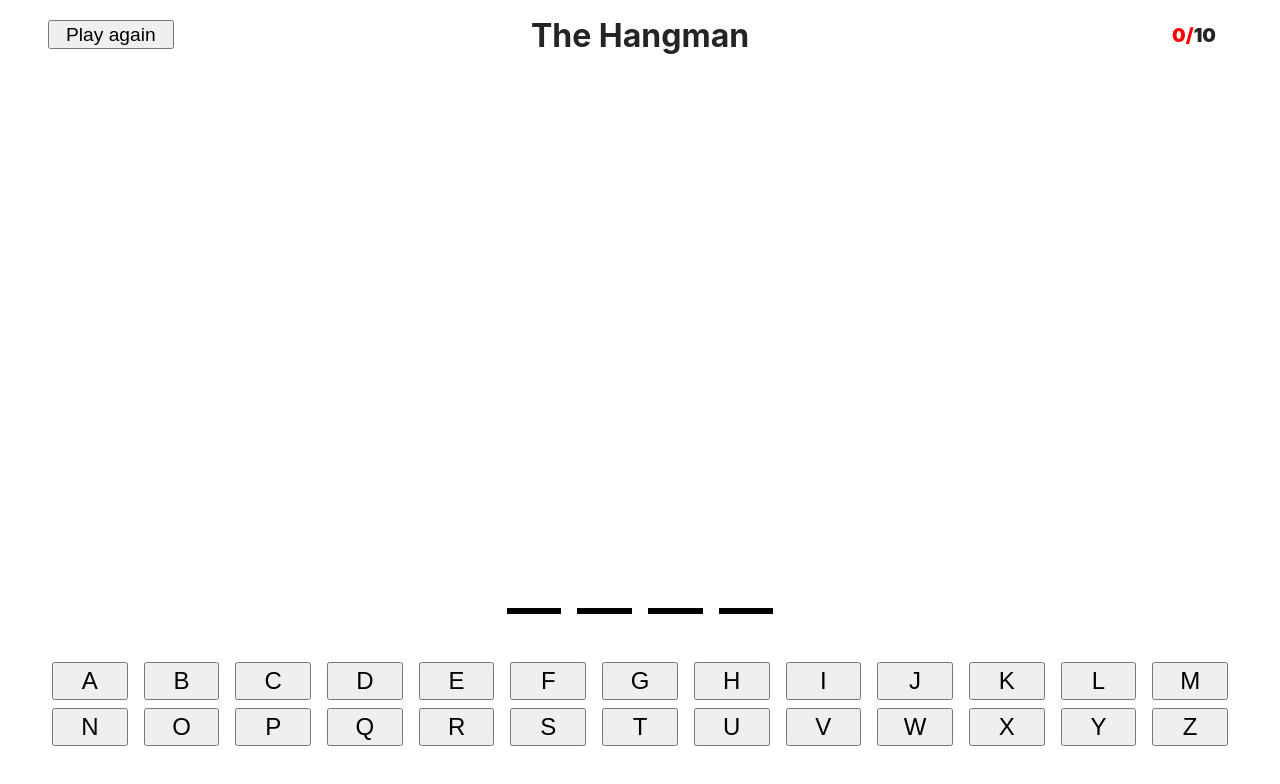
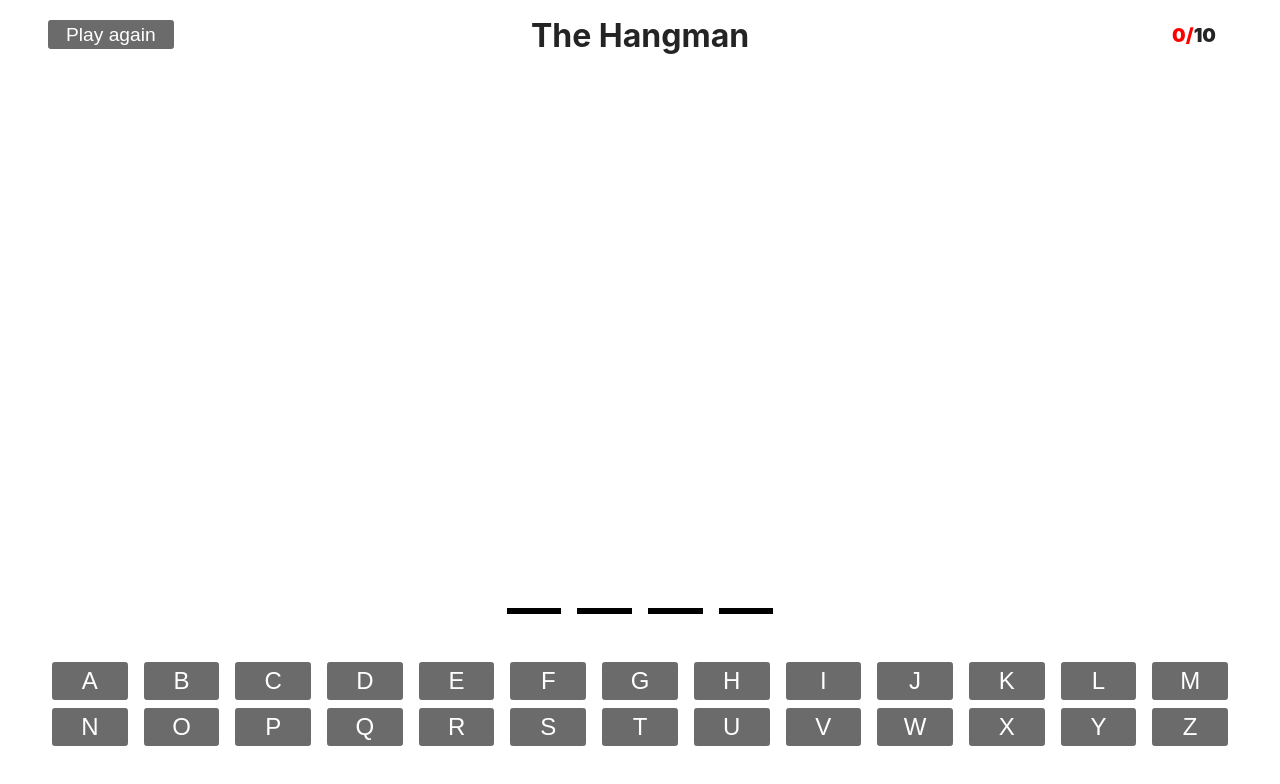
Before and after one commit to kchn9/ts-hangman, a React (Vite) app: page / in a window 1280 px wide. Shown: the top 784 px of the page. Built offline with nearby package versions, Linux system fonts and the light colour scheme.

Commit message:
Remove light color scheme

```diff
--- a/src/index.css
+++ b/src/index.css
@@ -3,6 +3,7 @@
   font-size: 16px;
   line-height: 24px;
   font-weight: 400;
+  color-scheme: dark;
 
   color: #242424;
   background-color: white;
```
